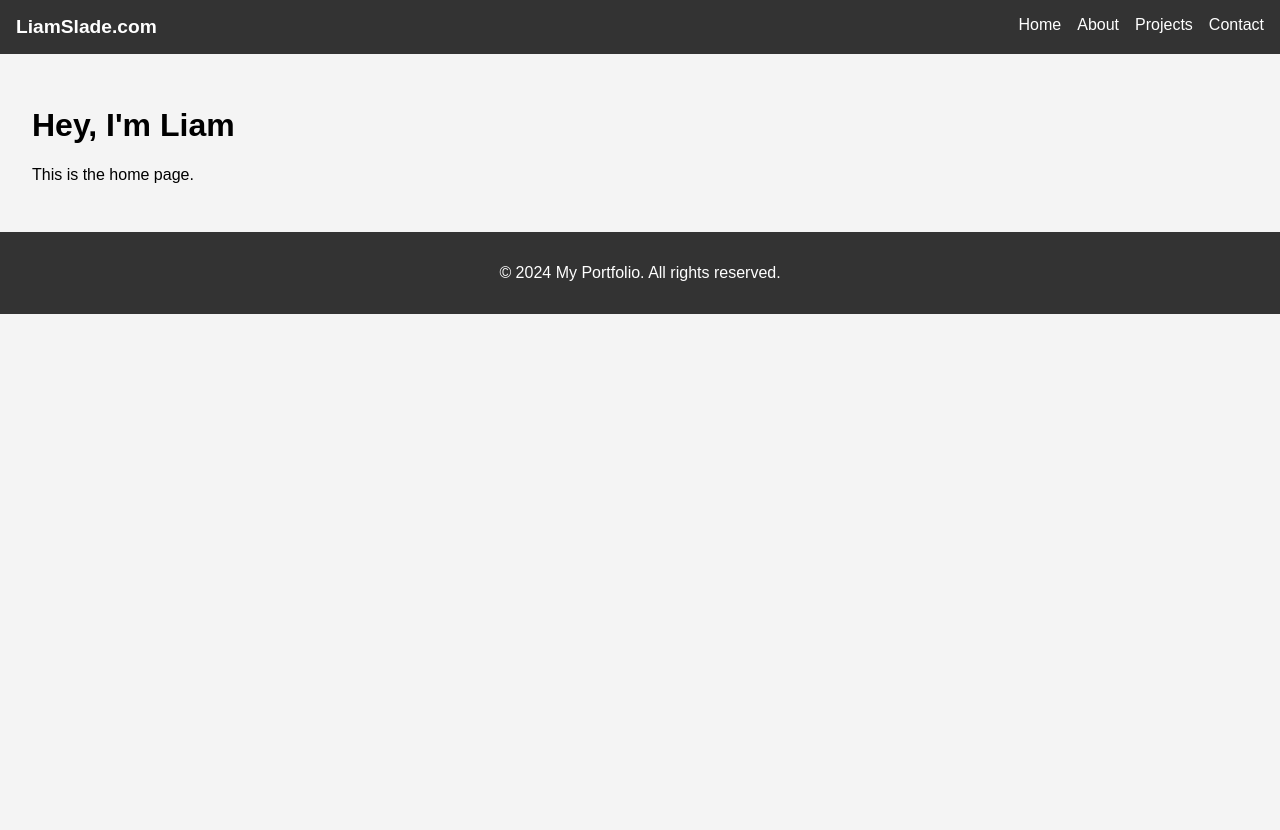
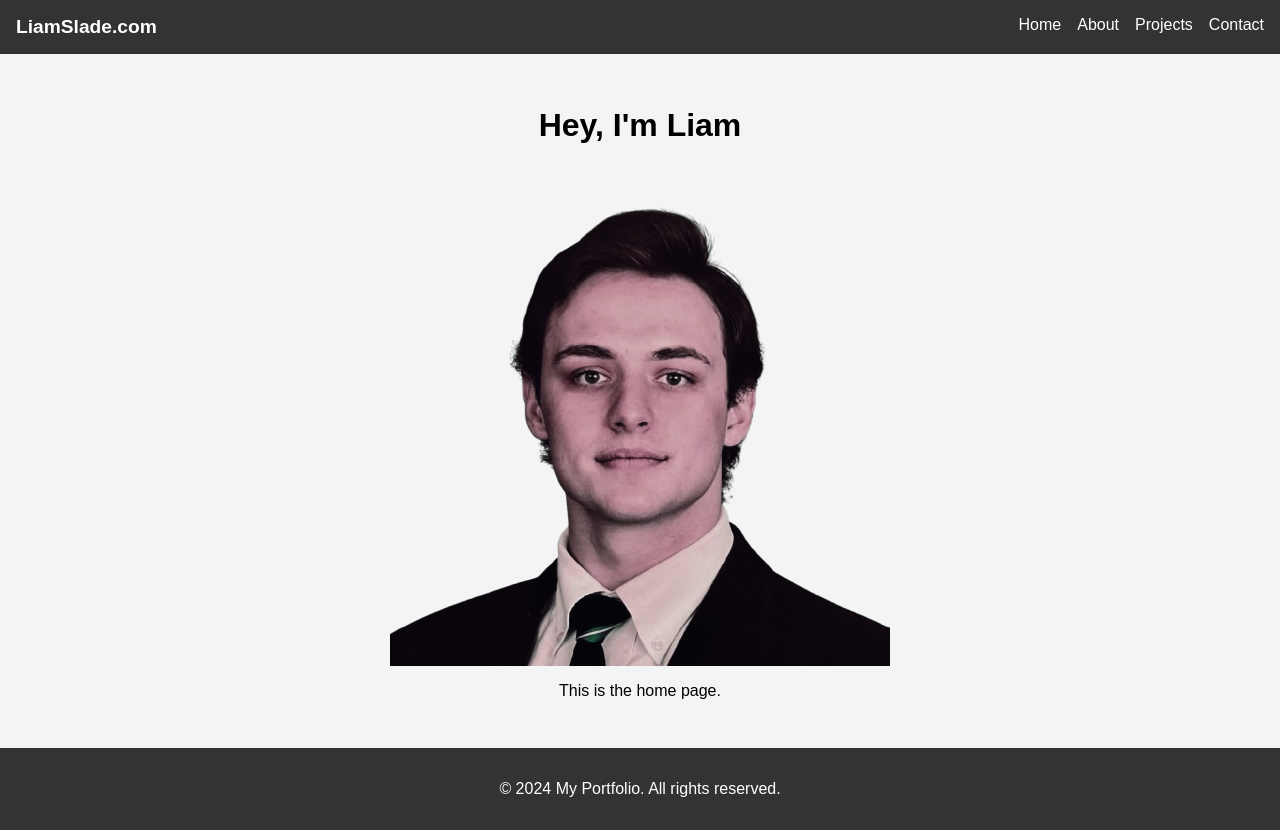
Before and after one commit to Laamb21/Personal_Website, a React (Create React App) app: page / in a window 1280 px wide. Before the commit the page ends 800 px from the top, so only its background shows below. Built offline with nearby package versions, Linux system fonts and the light colour scheme.

Commit message:
added headshot to homepage

```diff
--- /dev/null
+++ b/src/pages/Home.css
@@ -0,0 +1,8 @@
+.home-container {
+  text-align: center;
+}
+
+.center-image {
+  display: block;
+  margin: 0 auto;
+}
--- a/src/pages/Home.js
+++ b/src/pages/Home.js
@@ -1,9 +1,11 @@
 import React from 'react';
+import './Home.css'; // Make sure to create this CSS file
 
 function Home() {
   return (
-    <div>
+    <div className="home-container">
       <h1>Hey, I'm Liam</h1>
+      <img src="/images/my-headshot.png" alt="My Headshot" className="center-image"/>
       <p>This is the home page.</p>
     </div>
   );
```
Also changed, not shown: public/images/my-headshot.png (added).
